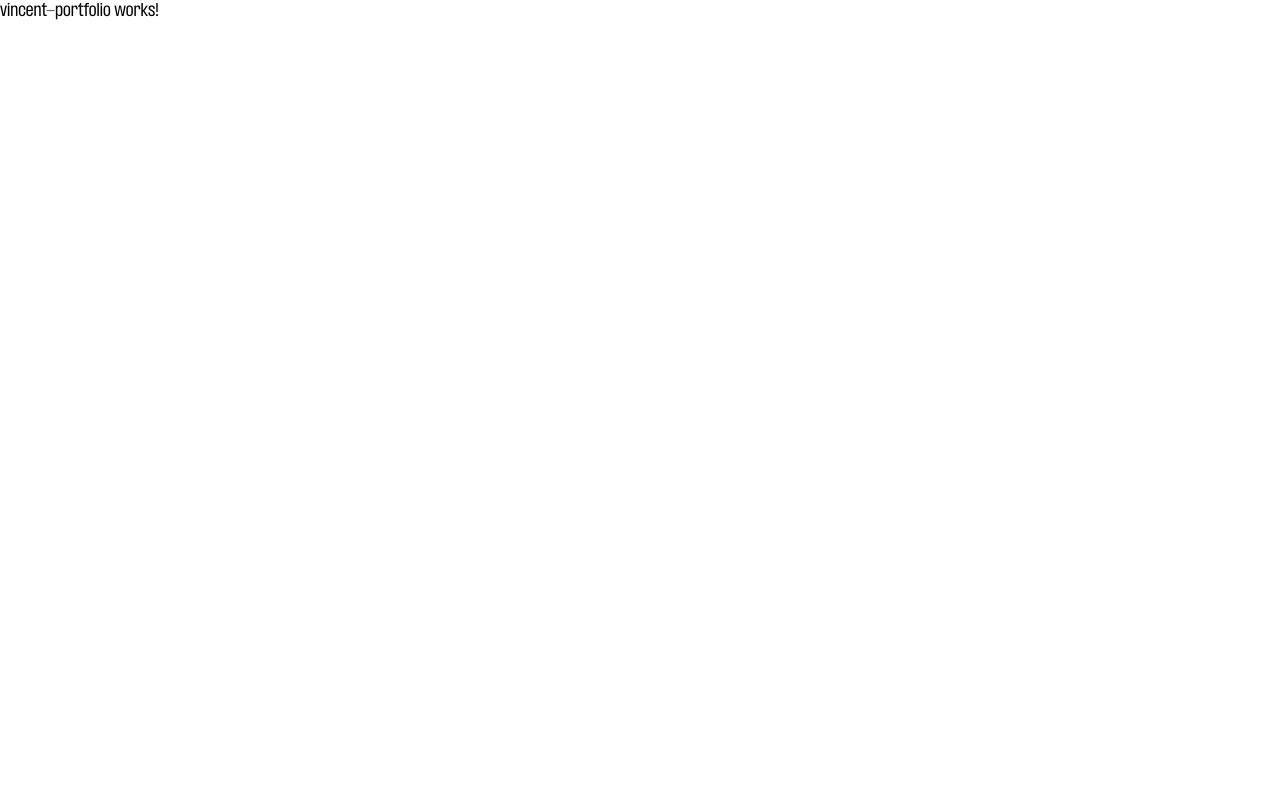
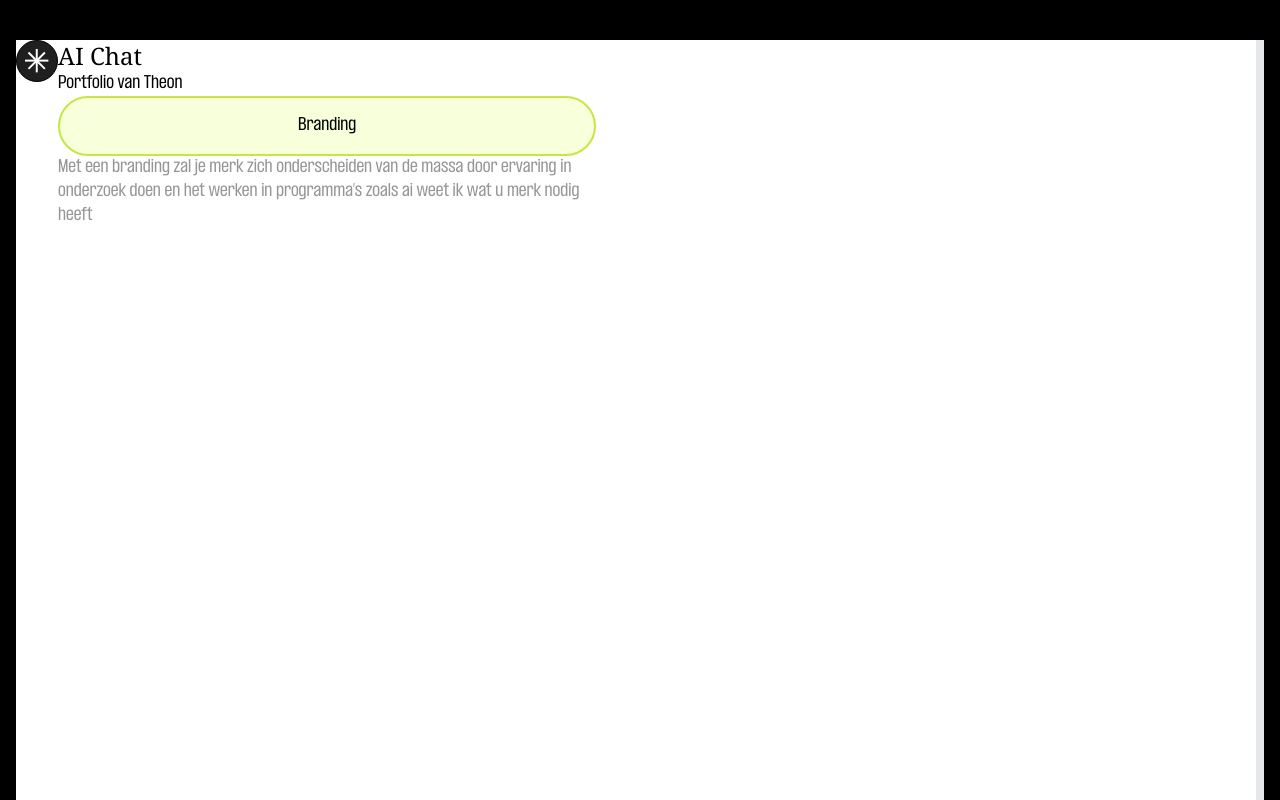
Before and after one commit to VincentHuijer/AngularPortfolioApp, an Angular app: page /vincent in a window 1280 px wide. Built offline with nearby package versions, Linux system fonts and the light colour scheme.

Commit message:
first portfolio wip

```diff
--- a/src/app/pages/vincent-portfolio/vincent-portfolio.component.html
+++ b/src/app/pages/vincent-portfolio/vincent-portfolio.component.html
@@ -1 +1,19 @@
-<p>vincent-portfolio works!</p>
+<!DOCTYPE html>
+<div class="h-screen bg-black flex justify-center">
+  <div class="flex-1 bg-white flex mt-10 mx-4 border-r-8">
+    <div class="flex flex-row">
+      <app-asterik-dark/>
+      <div class="flex flex-col">
+        <div class="extended-bold self-start text-black font-serif text-2xl">AI Chat</div>
+        <div class="w-2/4">
+
+          <div> Portfolio van Theon</div>
+          <div class="border-2 border-[#C6E643] rounded-full p-4 bg-[#F8FFDB] text-center">
+            Branding
+          </div>
+          <div class="text-[#969696]"> Met een branding zal je merk zich onderscheiden van de massa door ervaring in onderzoek doen en het werken in programma’s zoals ai weet ik wat u merk nodig heeft </div>
+        </div>
+      </div>
+    </div>
+  </div>
+</div>
--- a/src/app/pages/vincent-portfolio/vincent-portfolio.component.ts
+++ b/src/app/pages/vincent-portfolio/vincent-portfolio.component.ts
@@ -1,9 +1,10 @@
 import { Component } from '@angular/core';
+import { AsterikDarkComponent } from '../../../assets/svgIcons/asterik-dark/asterik-dark.component';
 
 @Component({
   selector: 'app-vincent-portfolio',
   standalone: true,
-  imports: [],
+  imports: [AsterikDarkComponent],
   templateUrl: './vincent-portfolio.component.html',
   styleUrl: './vincent-portfolio.component.css'
 })
--- /dev/null
+++ b/src/assets/svgIcons/asterik-dark/asterik-dark.component.ts
@@ -0,0 +1,20 @@
+import { Component } from '@angular/core';
+
+@Component({
+  selector: 'app-asterik-dark',
+  standalone: true,
+  imports: [],
+  template: `
+    <svg width="42" height="42" viewBox="0 0 42 42" fill="none" xmlns="http://www.w3.org/2000/svg">
+      <circle cx="21" cy="21" r="20.5" fill="#1F1F1F" stroke="black"/>
+      <path d="M20.7593 9V32.3677" stroke="white" stroke-width="1.95987" stroke-miterlimit="10"/>
+      <path d="M32.3677 20.6084H9" stroke="white" stroke-width="1.95987" stroke-miterlimit="10"/>
+      <path d="M28.9 28.9003L12.4673 12.4675" stroke="white" stroke-width="1.95987" stroke-miterlimit="10"/>
+      <path d="M28.9 12.4675L12.4673 28.9003" stroke="white" stroke-width="1.95987" stroke-miterlimit="10"/>
+    </svg>
+  `,
+  styles: ``
+})
+export class AsterikDarkComponent {
+
+}
```
